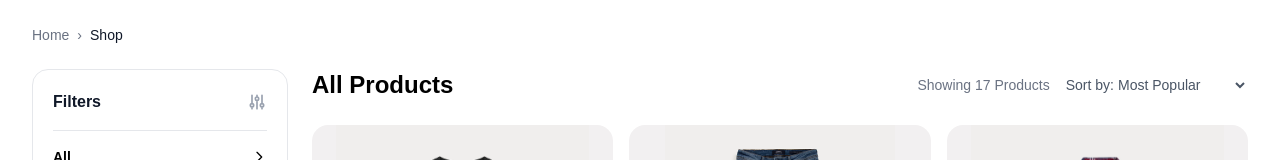
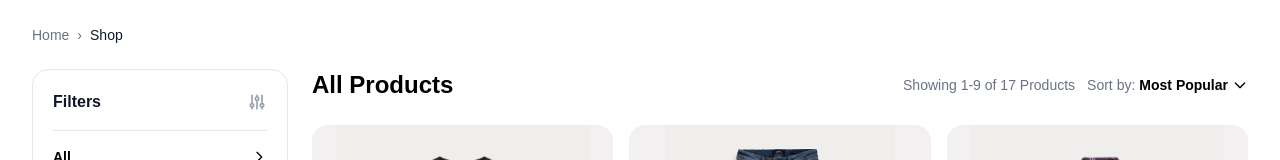
Before and after one commit to pagiannis/EcommerceWebsite, a React (Vite) app in the folder client/: page /shop in a window 1280 px wide. Shown: the part 120-280 px from the top of the page. Built offline with nearby package versions, Linux system fonts and the light colour scheme; a web font is replaced by a local one.

Commit message:
Improve shoppage styles

```diff
--- a/client/src/components/shop/ShopHeader.tsx
+++ b/client/src/components/shop/ShopHeader.tsx
@@ -1,3 +1,5 @@
+import { useEffect, useRef, useState } from "react";
+
 const SORT_OPTIONS = [
   "Most Popular",
   "Price: Low to High",
@@ -8,6 +10,8 @@ const SORT_OPTIONS = [
 interface ShopHeaderProps {
   category: string;
   totalCount: number;
+  currentStart: number;
+  currentEnd: number;
   sort: string;
   onSortChange: (sort: string) => void;
 }
@@ -17,29 +21,76 @@ export { SORT_OPTIONS };
 export default function ShopHeader({
   category,
   totalCount,
+  currentStart,
+  currentEnd,
   sort,
   onSortChange,
 }: ShopHeaderProps) {
+  const [open, setOpen] = useState(false);
+  const ref = useRef<HTMLDivElement>(null);
+
+  useEffect(() => {
+    function handleClickOutside(e: MouseEvent) {
+      if (ref.current && !ref.current.contains(e.target as Node)) {
+        setOpen(false);
+      }
+    }
+    document.addEventListener("mousedown", handleClickOutside);
+    return () => document.removeEventListener("mousedown", handleClickOutside);
+  }, []);
+
   return (
     <div className="mb-6 flex items-center justify-between">
-      <div>
-        <h1 className="text-2xl font-extrabold capitalize text-brand-black">
-          {category === "all" ? "All Products" : category}
-        </h1>
-      </div>
-      <div className="flex items-center gap-4 text-sm text-gray-600">
-        <p className="text-sm text-gray-500">Showing {totalCount} Products</p>
-        <div>
-          Sort by:
-          <select
-            value={sort}
-            onChange={(e) => onSortChange(e.target.value)}
-            className="py-1.5 text-sm font-medium outline-none"
-          >
-            {SORT_OPTIONS.map((o) => (
-              <option key={o}>{o}</option>
-            ))}
-          </select>
+      <h1 className="text-2xl font-extrabold capitalize text-brand-black">
+        {category === "all" ? "All Products" : category}
+      </h1>
+      <div className="flex items-center gap-3 text-sm text-gray-500">
+        <span>
+          Showing {currentStart}-{currentEnd} of {totalCount} Products
+        </span>
+        <div className="flex items-center gap-1">
+          <span>Sort by:</span>
+          <div ref={ref} className="relative">
+            <button
+              type="button"
+              onClick={() => setOpen((o) => !o)}
+              className="inline-flex items-center gap-1 py-1 text-sm font-semibold text-brand-black"
+            >
+              {sort}
+              <svg
+                className="h-4 w-4"
+                fill="none"
+                stroke="currentColor"
+                viewBox="0 0 24 24"
+              >
+                <path
+                  strokeLinecap="round"
+                  strokeLinejoin="round"
+                  strokeWidth={2}
+                  d="M19 9l-7 7-7-7"
+                />
+              </svg>
+            </button>
+            {open && (
+              <div className="absolute right-0 top-full z-10 mt-1 min-w-max rounded-xl border border-gray-200 bg-white py-1 shadow-lg">
+                {SORT_OPTIONS.map((o) => (
+                  <button
+                    key={o}
+                    type="button"
+                    onClick={() => {
+                      onSortChange(o);
+                      setOpen(false);
+                    }}
+                    className={`block w-full px-4 py-2 text-left text-sm hover:bg-brand-gray ${
+                      o === sort ? "font-semibold text-brand-black" : "text-gray-600"
+                    }`}
+                  >
+                    {o}
+                  </button>
+                ))}
+              </div>
+            )}
+          </div>
         </div>
       </div>
     </div>
--- a/client/src/components/shop/ShopPagination.tsx
+++ b/client/src/components/shop/ShopPagination.tsx
@@ -27,7 +27,7 @@ export default function ShopPagination({
             onClick={() => onPageChange(n)}
             className={`h-9 w-9 rounded-md text-sm font-medium transition ${
               n === page
-                ? "bg-brand-black text-white"
+                ? "bg-brand-gray text-black"
                 : "hover:bg-brand-gray text-gray-700"
             }`}
           >
--- a/client/src/pages/ShopPage.tsx
+++ b/client/src/pages/ShopPage.tsx
@@ -64,6 +64,8 @@ export default function ShopPage() {
   }, [filters, sort]);
 
   const totalPages = Math.max(1, Math.ceil(filtered.length / ITEMS_PER_PAGE));
+  const currentStart = filtered.length === 0 ? 0 : (page - 1) * ITEMS_PER_PAGE + 1;
+  const currentEnd = Math.min(page * ITEMS_PER_PAGE, filtered.length);
   const paginated = filtered.slice(
     (page - 1) * ITEMS_PER_PAGE,
     page * ITEMS_PER_PAGE,
@@ -89,6 +91,8 @@ export default function ShopPage() {
           <ShopHeader
             category={filters.category}
             totalCount={filtered.length}
+            currentStart={currentStart}
+            currentEnd={currentEnd}
             sort={sort}
             onSortChange={setSort}
           />
```
